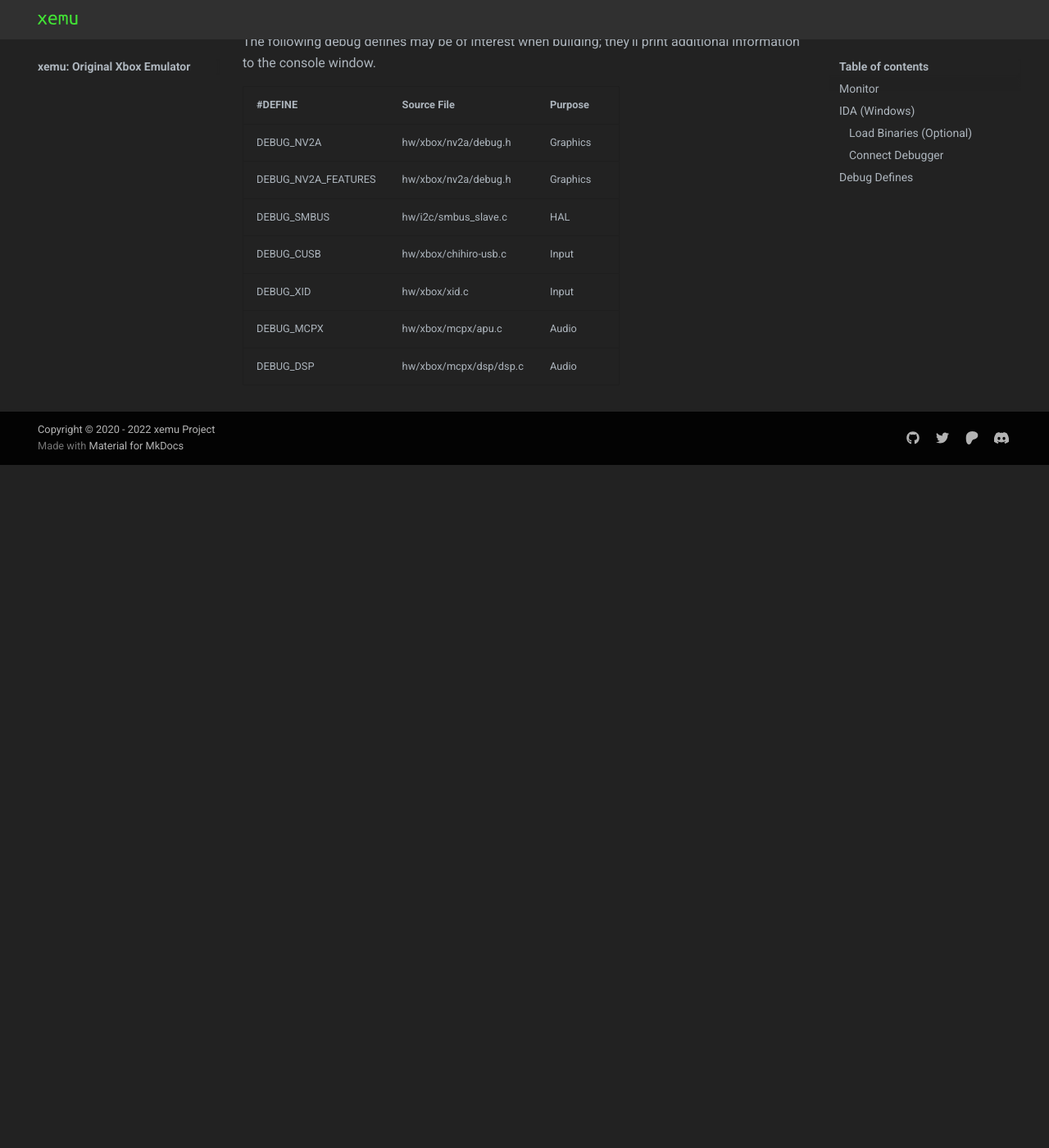
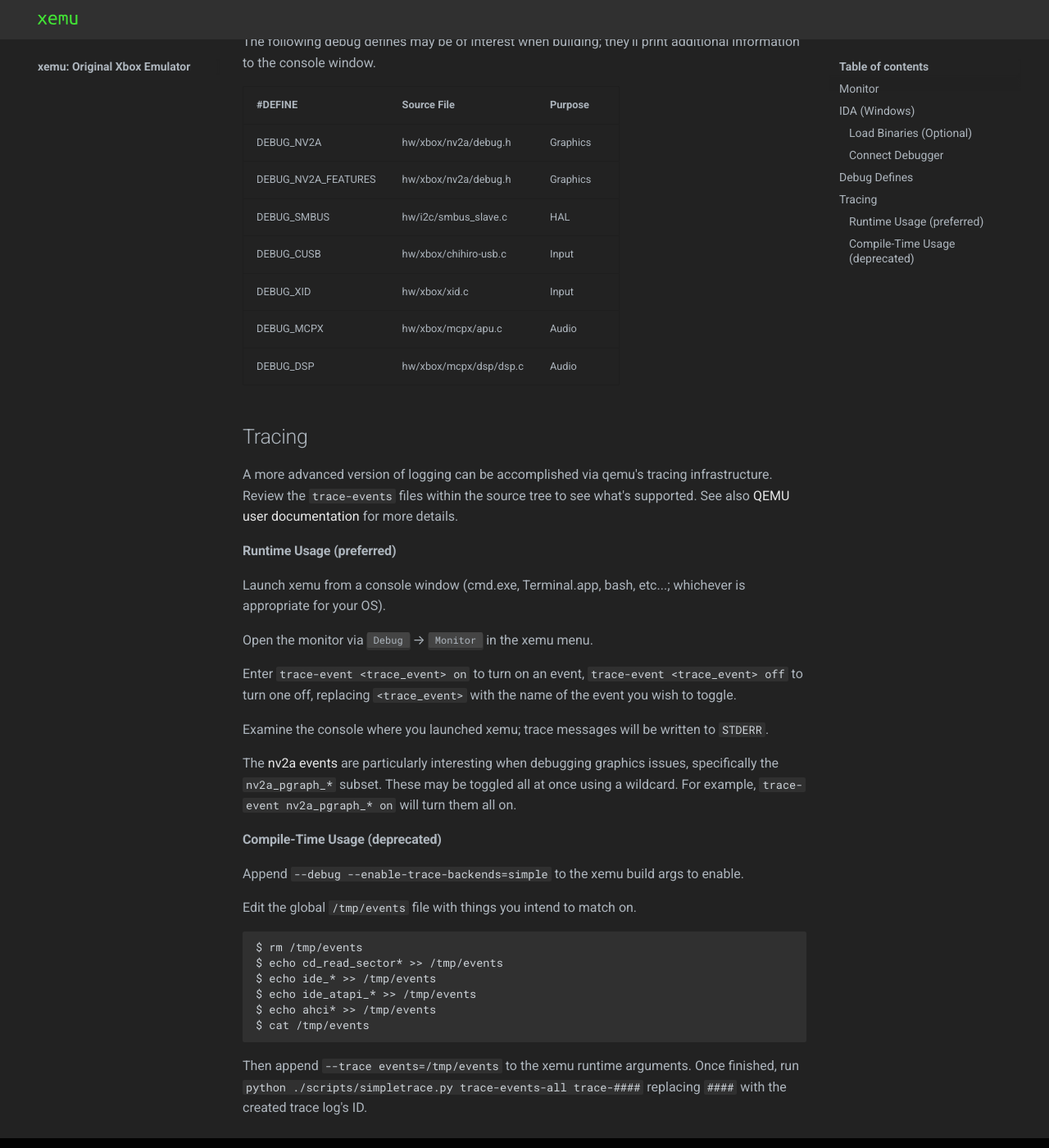
Before and after one commit to xemu-project/xemu-website, an MkDocs documentation site: the page built from docs/docs/dev/debug/guest.md, in a window 1280 px wide and 1400 px high, scrolled down 1059 px. Shown: the whole window at 82% size. Built offline with MkDocs 1.6.1 and Material for MkDocs 9.7.7, drawn with Linux system fonts in a browser that asks for light colours; before the commit the page ends 1626 px from its top, so only the background shows below that.

Commit message:
Add WSL mapped drive and tracing info

```diff
--- a/docs/docs/dev/debug/guest.md
+++ b/docs/docs/dev/debug/guest.md
@@ -55,18 +55,26 @@ DEBUG_XID | hw/xbox/xid.c | Input
 DEBUG_MCPX | hw/xbox/mcpx/apu.c | Audio
 DEBUG_DSP | hw/xbox/mcpx/dsp/dsp.c | Audio
 
-<!--
+
 ## Tracing
 
-A more advanced version of logging can be accomplished via qemu's tracing infrastructure. Documentation for such is located underneath `docs/devel/tracing.rst`. Review the `trace-events` files within the source tree to see what's supported.
+A more advanced version of logging can be accomplished via qemu's tracing infrastructure. Review the `trace-events` files within the source tree to see what's supported. See also [QEMU user documentation](https://qemu-project.gitlab.io/qemu/devel/tracing.html){target=_blank} for more details.
 
 #### Runtime Usage (preferred)
 
-TODO:
+Launch xemu from a console window (cmd.exe, Terminal.app, bash, etc...; whichever is appropriate for your OS).
+
+Open the monitor via <kbd>Debug</kbd> &rarr; <kbd>Monitor</kbd> in the xemu menu.
+
+Enter `trace-event <trace_event> on` to turn on an event, `trace-event <trace_event> off` to turn one off, replacing `<trace_event>` with the name of the event you wish to toggle.
+
+Examine the console where you launched xemu; trace messages will be written to `STDERR`.
+
+The [nv2a events](https://github.com/mborgerson/xemu/blob/master/hw/xbox/nv2a/trace-events){target=_blank} are particularly interesting when debugging graphics issues, specifically the `nv2a_pgraph_*` subset. These may be toggled all at once using a wildcard. For example, `trace-event nv2a_pgraph_* on` will turn them all on.
 
 #### Compile-Time Usage (deprecated)
 
-Append `--enable-trace-backends=simple` to the xemu build args to enable.
+Append `--debug --enable-trace-backends=simple` to the xemu build args to enable.
 
 Edit the global `/tmp/events` file with things you intend to match on.
 
@@ -78,4 +86,3 @@ Edit the global `/tmp/events` file with things you intend to match on.
     $ cat /tmp/events
 
 Then append `--trace events=/tmp/events` to the xemu runtime arguments. Once finished, run `python ./scripts/simpletrace.py trace-events-all trace-####` replacing `####` with the created trace log's ID.
--->
```
Also changed, not shown: other parts of docs/docs/dev/debug/guest.md (+1 -1 lines), docs/docs/dev/debug/host.md (+2 -0 lines).
